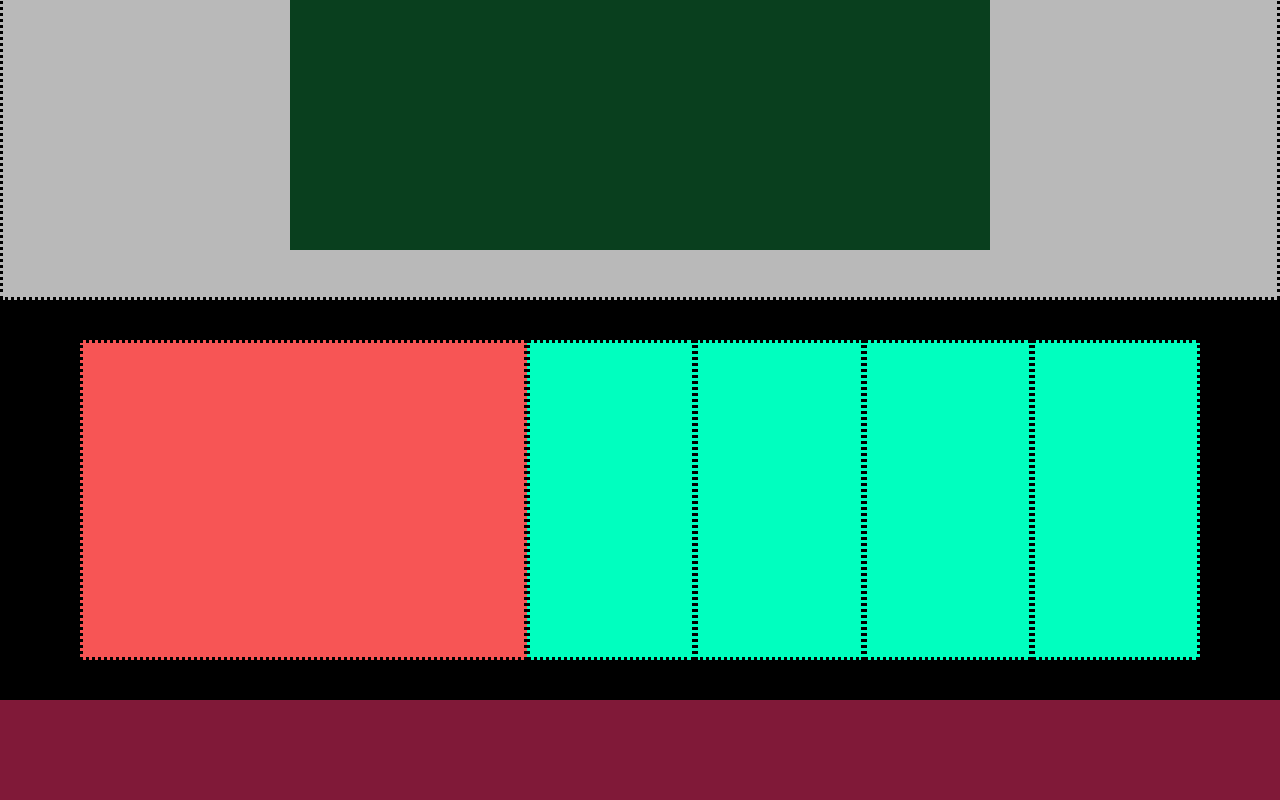
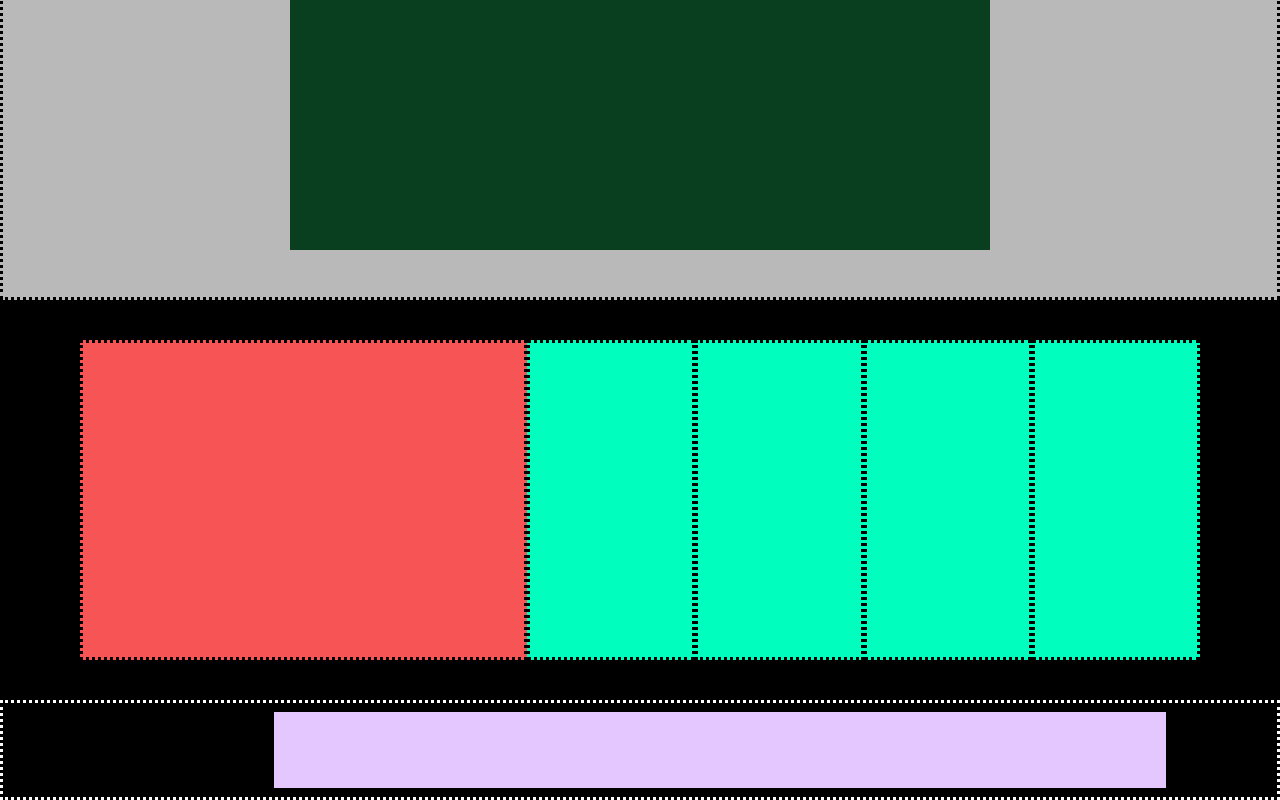
Before and after one commit to noemimassucco/htmlcss-struttura-discord, a plain HTML site: page index.html in a window 1280 px wide. Shown: the part 2000-2800 px from the top of the page. Drawn offline with Linux system fonts and the light colour scheme.

Commit message:
Fine bozza

```diff
--- a/index.html
+++ b/index.html
@@ -25,7 +25,10 @@
     </div>
 </div>
     </div>
-    <div class="blue">
+
+  </header>
+  <main>
+     <div class="blue">
     <section class="box-violet border-style-dotted"> </section>
 </div>
     <div class="bg-white border-style-dotted">
@@ -52,9 +55,12 @@
 <div class="box-acquamarine border-style-dotted"></div>
 </div>
       </div>
-  </header>
-  <main> </main>
-<footer> </footer>
+  </main>
+<footer class="border-style-dotted-w">
+   <div class="box-lightgreen">
+  </div>
+   </div>
+</footer>
 
 </body>
 </html>
--- a/style.css
+++ b/style.css
@@ -10,18 +10,12 @@ header {
 }
 
 
-main {
-    background-color: rgb(128, 25, 56);
-       height: 500px;
 
-    width: 100%;
-
-}
 
 footer {
   height: 100px;
   width: 100%;
-  background-color: brown;
+  background-color: rgb(0, 0, 0);
 }
 
 .navigation-bar {
@@ -177,3 +171,27 @@ margin-left: 5rem;
   .box-acquamarine:last-child{
   margin-right: 5rem;
   }
+
+  .border-style-dotted-w{
+        border-style: dotted;
+        border-color: white;
+  }
+
+footer {
+  height: 100px;
+  width: 100%;
+  background-color: rgb(0, 0, 0);
+  display: flex;
+  justify-content: space-around;
+  align-items: center;
+  color: white;
+}
+
+
+.box-lightgreen {
+background-color: rgb(228, 199, 255);
+  height: 80%;
+  width: 70%;
+  margin-left:10rem;
+
+    }
```
